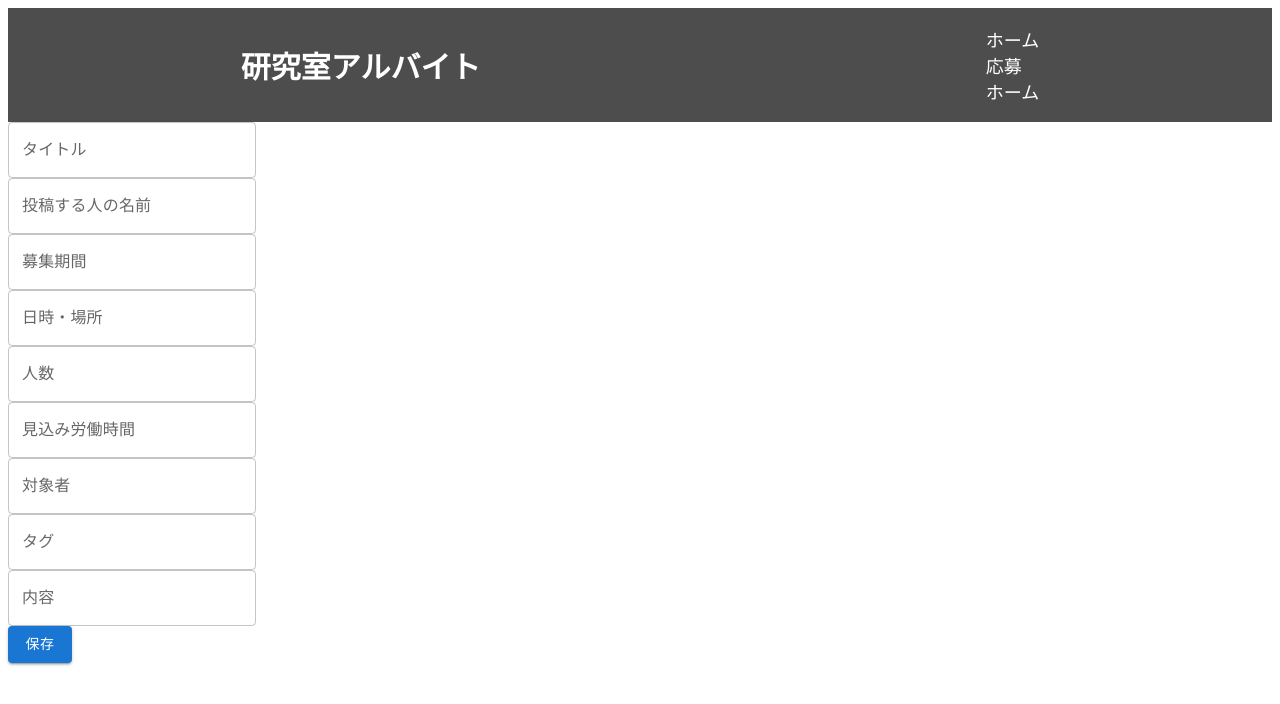
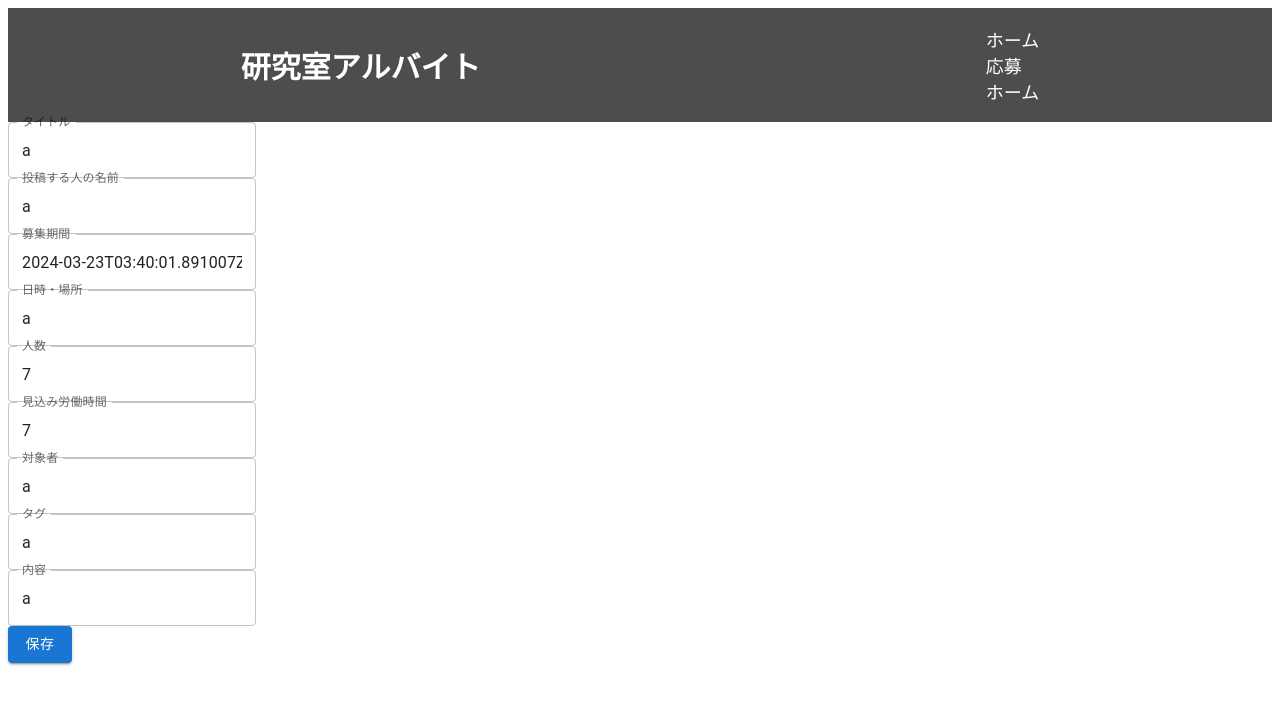
Before and after one commit to NakagawaYuto/workhub, a React (Create React App) app in the folder front/: page /post in a window 1280 px wide. Shown: the top 704 px of the page. Built offline with nearby package versions, Linux system fonts and the light colour scheme.

Commit message:
保存できるようにした

```diff
--- a/front/src/Pages/PostPage.js
+++ b/front/src/Pages/PostPage.js
@@ -1,82 +1,63 @@
-import React, { useState, useEffect } from 'react'
+import * as React from 'react'
 import axios from 'axios';
-import { useParams } from 'react-router-dom';
 import Grid from '@mui/material/Grid';
 import Box from '@mui/material/Box';
 import TextField from '@mui/material/TextField';
 import Button from '@mui/material/Button';
-import { useNavigate } from 'react-router-dom';
 
-const baseURL = "http://localhost:8080/post/"
+const baseURL = "http://127.0.0.1:8080/post/"
 
-function Postpage(){
-    const[posts, setPosts] = useState()
-    const {user_id } = useParams();
-    const[title, setTitle] = useState('');
-    const[hostname, setHostname] = useState('');
-    const[deadline, setDeadline] = useState('');
-    const[date_and_location, setDate_and_location] = useState('');
-    const[num_of_people, setNum_of_people] = useState('');
-    const[estimated_time, setEstimated_time] = useState('');
-    const[target, setTarget] = useState('');
-    const[tag, setTag] = useState('');
-    const[body, setBody] = useState('');
-    const[data_added, setData_added] = useState('');
+const Postpage=() => {
+    const[title, setTitle] = React.useState('a');
+    const[hostname, setHostname] = React.useState('a');
+    const[deadline, setDeadline] = React.useState('2024-03-23T03:40:01.891007Z');
+    const[date_and_location, setDate_and_location] = React.useState('a');
+    const[num_of_people, setNum_of_people] = React.useState('7');
+    const[estimated_time, setEstimated_time] = React.useState('7');
+    const[target, setTarget] = React.useState('a');
+    const[tag, setTag] = React.useState('a');
+    const[body, setBody] = React.useState('a');
+    const[data_added, setData_added] = React.useState('2024-03-22');
     const Post = async () => {
-        const titleOk = title.length != 0
-        const hostnameOk = hostname.length != 0
-        const deadlineOk = deadline.length != 0
-        const date_and_locationOk = date_and_location.length != 0
-        const num_of_peopleOk = num_of_people.length != 0
-        const estimated_timeOk =  estimated_time.length != 0
-        const targetOk = target != 0
-        const tagOk = tag.length != 0
-        const bodyOk = body.length != 0
-        const data_addedOk = data_added.length != 0
+        // console.log('post')
+        const titleOk = title.length !== 0;
+        const hostnameOk = hostname.length !== 0;
+        const deadlineOk = deadline.length !== 0;
+        const date_and_locationOk = date_and_location.length !== 0;
+        const num_of_peopleOk = num_of_people.length !== 0;
+        const estimated_timeOk =  estimated_time.length !== 0;
+        const targetOk = target !== 0;
+        const tagOk = tag.length !== 0;
+        const bodyOk = body.length !== 0;
+        const data_addedOk = data_added.length !== 0;
         if(titleOk && hostnameOk && deadlineOk && date_and_locationOk && num_of_peopleOk && estimated_timeOk && targetOk && tagOk && bodyOk && data_addedOk) {
             await axios.post(baseURL,{
                 title: String(title),
                 hostname: String(hostname),
                 deadline: String(deadline),
-                date_and_location: Text(date_and_location),
-                num_of_people: String(num_of_people),
-                estimated_time: String(estimated_time),
-                target: Text(target),
-                tag: Text(tag),
-                body: Text(body),
-                data_added: Date(data_added)
+                date_and_location: String(date_and_location),
+                num_of_people: Number(num_of_people),
+                estimated_time: Number(estimated_time),
+                target: String(target),
+                tag: String(tag),
+                body: String(body),
+                data_added: String(data_added)
             })
             .then(() => {
                 setTitle('');
-                setHostname('')
-                setDeadline('')
-                setDate_and_location('')
-                setNum_of_people('')
-                setEstimated_time('')
-                setTarget('')
-                setTag('')
-                setBody('')
-                setData_added('')
+                setHostname('');
+                setDeadline('');
+                setDate_and_location('');
+                setNum_of_people('');
+                setEstimated_time('');
+                setTarget('');
+                setTag('');
+                setBody('');
+                setData_added('');
             })
         }
     }
-
-    // useEffect(() => {
-    //     axios.get()
-    //     .then(response => {
-    //         setPosts(response.data);
-    //         // console.log(response.data)
-    //     })
-    //     .catch(error => {
-    //         console.error('error',error);
-    //     });
-    // }, []);
-
-
-
-
-
-
+    // const test = () => {console.log('test')}
 
 
     return (
@@ -86,6 +67,7 @@ function Postpage(){
                 <TextField
                     id= "outlined-multiline-flexible"
                     label = "タイトル"
+                    value={title}
                     onChange={(e)=>{setTitle(e.target.value)}}
                 />
             </Grid>
@@ -93,6 +75,7 @@ function Postpage(){
                 <TextField
                     id= "outlined-multiline-flexible"
                     label = "投稿する人の名前"
+                    value={hostname}
                     onChange={(e)=>{setHostname(e.target.value)}}
                 />
 
@@ -101,6 +84,7 @@ function Postpage(){
                 <TextField
                     id= "outlined-multiline-flexible"
                     label = "募集期間"
+                    value={deadline}
                     onChange={(e)=>{setDeadline(e.target.value)}}
                 />
             </Grid>
@@ -108,6 +92,7 @@ function Postpage(){
                 <TextField
                     id= "outlined-multiline-flexible"
                     label = "日時・場所"
+                    value={date_and_location}
                     onChange={(e)=>{setDate_and_location(e.target.value)}}
                 />
             </Grid>
@@ -115,6 +100,7 @@ function Postpage(){
                 <TextField
                     id= "outlined-multiline-flexible"
                     label = "人数"
+                    value={num_of_people}
                     onChange={(e)=>{setNum_of_people(e.target.value)}}
                 />
             </Grid>
@@ -122,6 +108,7 @@ function Postpage(){
                 <TextField
                     id= "outlined-multiline-flexible"
                     label = "見込み労働時間"
+                    value={estimated_time}
                     onChange={(e)=>{setEstimated_time(e.target.value)}}
                 />
             </Grid>
@@ -129,6 +116,7 @@ function Postpage(){
                 <TextField
                     id= "outlined-multiline-flexible"
                     label = "対象者"
+                    value={target}
                     onChange={(e)=>{setTarget(e.target.value)}}
                 />
             </Grid>
@@ -136,6 +124,7 @@ function Postpage(){
                 <TextField
                     id= "outlined-multiline-flexible"
                     label = "タグ"
+                    value={tag}
                     onChange={(e)=>{setTag(e.target.value)}}
                 />
             </Grid>
@@ -143,6 +132,7 @@ function Postpage(){
                 <TextField
                     id= "outlined-multiline-flexible"
                     label = "内容"
+                    value={body}
                     onChange={(e)=>{setBody(e.target.value)}}
                 />
             </Grid>
```
Also changed, not shown: 1 other file (tests, documents, lock files or other folders).
